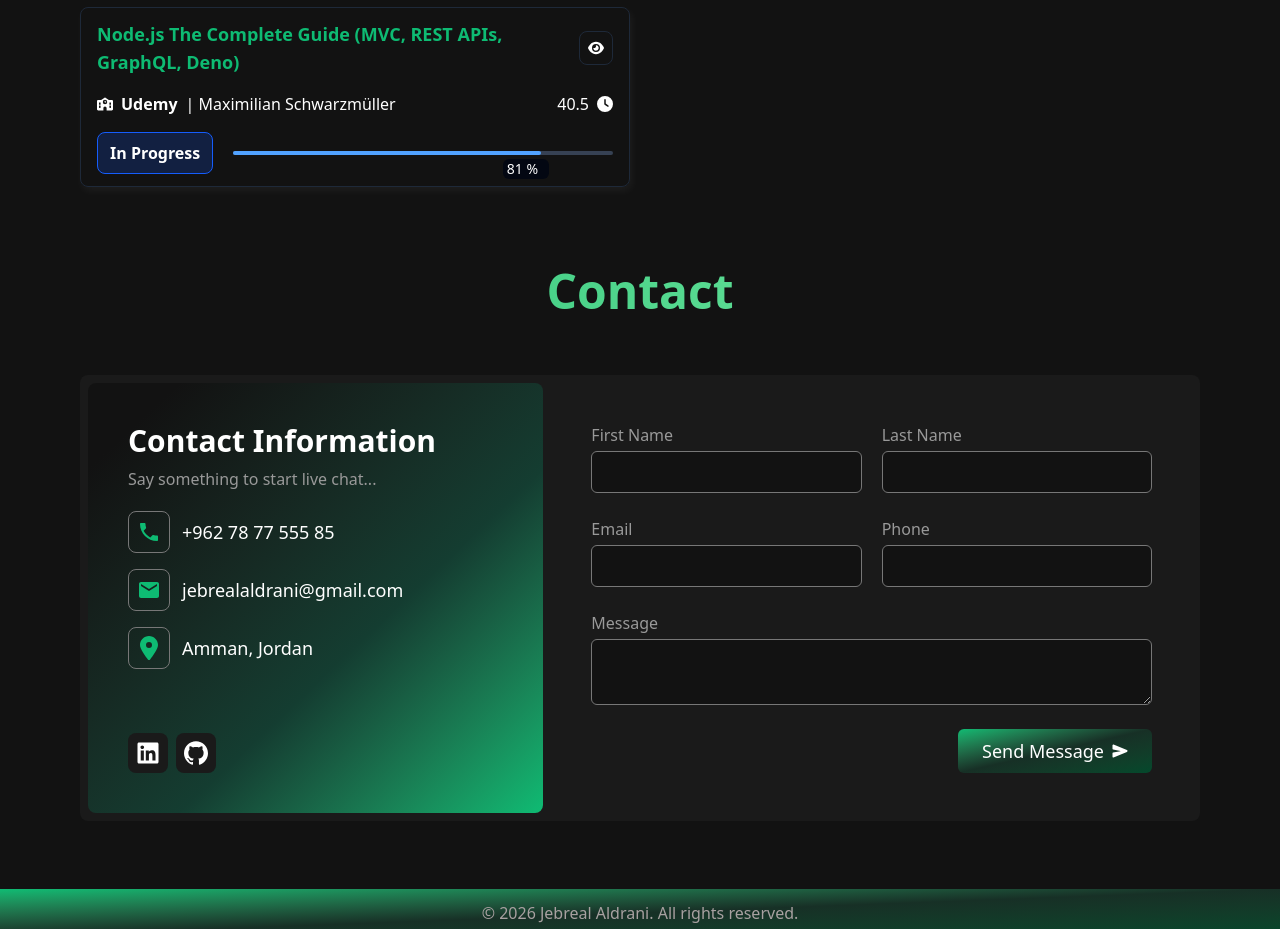
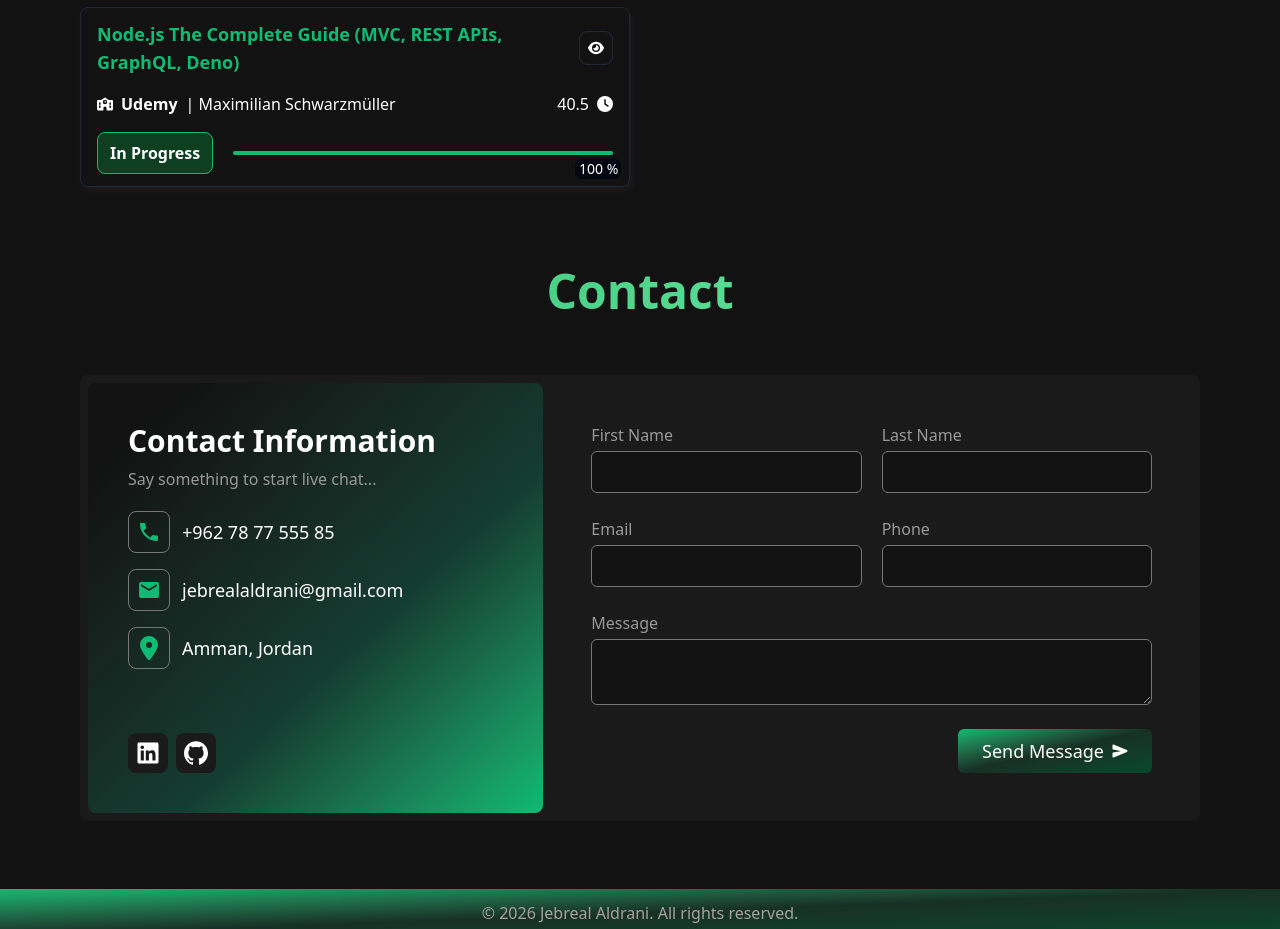
Before and after one commit to JebrealAldrani/Portfolio, a Next.js app: page / in a window 1280 px wide. Shown: the part 3080-4009 px from the top of the page. Built offline with nearby package versions, Linux system fonts and the light colour scheme.

Commit message:
update Node.js course status

```diff
--- a/components/CallToAction.tsx
+++ b/components/CallToAction.tsx
@@ -26,7 +26,7 @@ const CallToAction = () => {
       className="px-8 py-4 rounded-md bg-[#0ebb7360] flex items-center gap-4 w-full my-12"
     >
       <a
-        href="/files/Jebreal_Aldrani_Resume.pdf"
+        href="/files/Jebreal Aldrani Fullstack CV.pdf"
         download
         className="bg-white text-[#074B2F] font-bold py-2 px-4 rounded-md hover:bg-gray-200 flex items-center gap-2 transition"
       >
--- a/static/data.ts
+++ b/static/data.ts
@@ -283,8 +283,8 @@ export const CERTIFICATES = [
     hours: "40.5",
     institute: "Udemy",
     instructor: "Maximilian Schwarzmüller",
-    progress: 81,
-    link: "",
+    progress: 100,
+    link: "https://www.udemy.com/certificate/UC-2e7c26f3-9de7-47f6-afed-18893a610eb8/",
   },
 ];
 
```
Also changed, not shown: 2 other files (tests, documents, lock files or other folders).
